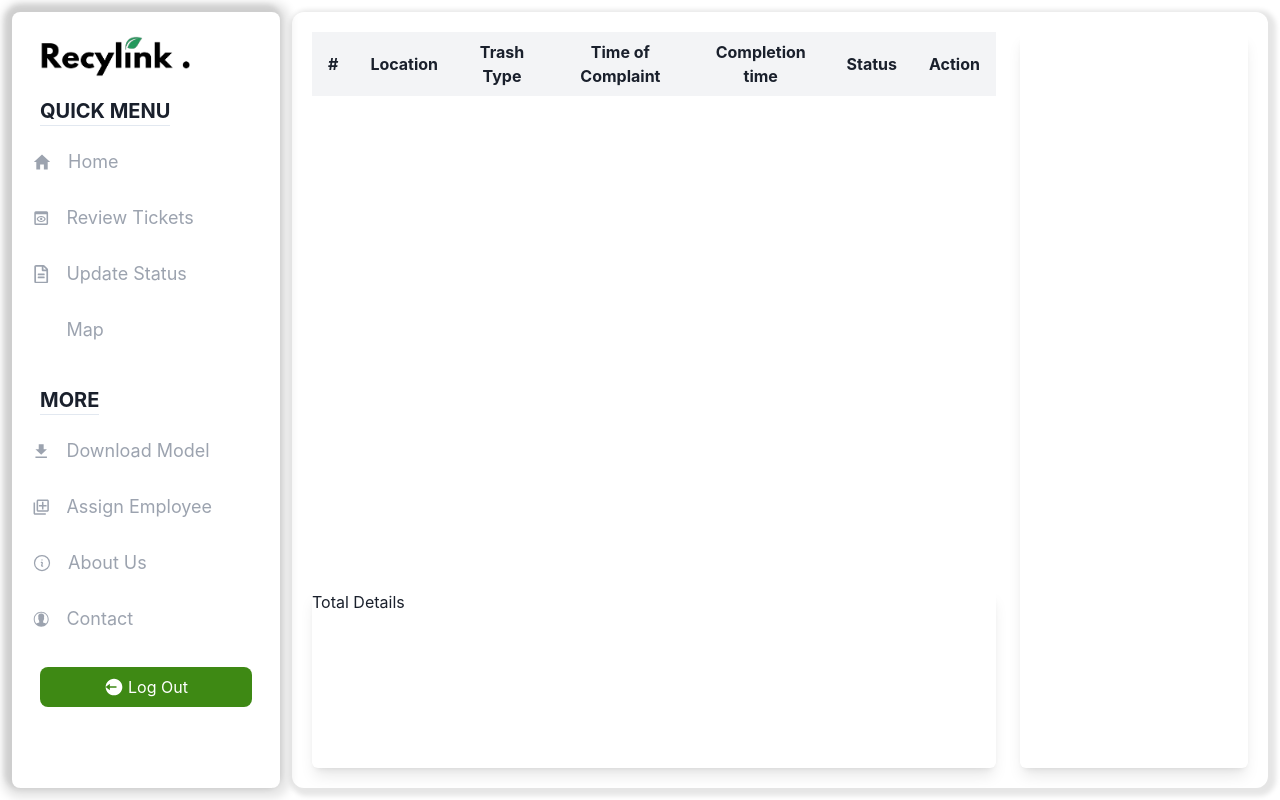
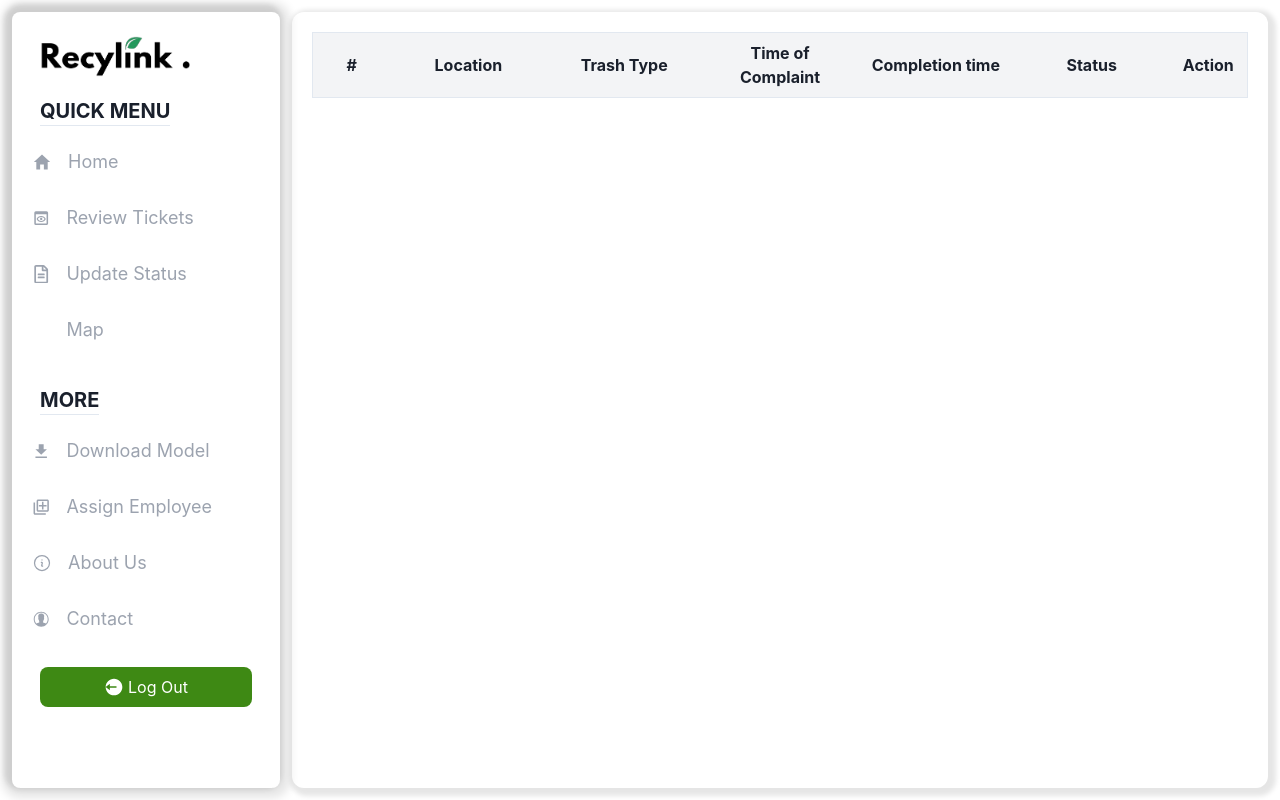
Before and after one commit to Hari-1903/Recylink, a Next.js app: page /Authority/UpdateStatus in a window 1280 px wide. Built offline with nearby package versions, Linux system fonts and the light colour scheme; some icons are missing.

Commit message:
Chore : Changes in Reward Page

```diff
--- a/components/ImageContext.tsx
+++ b/components/ImageContext.tsx
@@ -8,7 +8,7 @@ type ImageDetails = {
   timeOfComplaint: string;
   imageUrl: string;
   location: string;
-  status: 'submitted';
+  status: string;
   api_Response: any;
 };
 
--- a/components/UploadContent.tsx
+++ b/components/UploadContent.tsx
@@ -12,7 +12,7 @@ type ImageDetails = {
     timeOfComplaint: string;
     imageUrl: string;
     location: string;
-    status: 'in-review';
+    status: string;
     api_Response: any;
   };
 
@@ -29,6 +29,7 @@ const UploadContent = () => {
     const [livecapture,setlivecapture] = useState(false);
     const [latitude, setLatitude] = useState("");
     const [longitude, setLongitude] = useState("");
+    const [status,setStatus] = useState("In-Review" as string);
 
     React.useEffect(() => {
         navigator.geolocation.getCurrentPosition(function(position) {
@@ -89,7 +90,7 @@ const UploadContent = () => {
                 timeOfComplaint: currentDate.toLocaleTimeString(),
                 imageUrl: currentImage,
                 location,
-                status: 'In-Review',
+                status: status,
                 api_Response: response.data,
                 }];
                 localStorage.setItem('imageDetails', JSON.stringify(newDetails));
--- a/pages/Authority/Map/index.tsx
+++ b/pages/Authority/Map/index.tsx
@@ -15,10 +15,11 @@ const Map = () => {
       <div className="m-3 rounded-xl relative bg-[rgba(255,255,255,0.5)] shadow-content flex-center ">
         <iframe
           className="h-full w-full rounded-xl m-0 p-0 shadow-[0px_0px_10px_10px_rgb(0,0,0,0.08)]"
-          src="https://www.google.com/maps/embed?pb=!1m18!1m12!1m3!1d7780.768016985912!2d80.0338762915066!3d12.818444099931853!2m3!1f0!2f0!3f0!3m2!1i1024!2i768!4f13.1!3m3!1m2!1s0x3a52f76c93ee2ddd%3A0xe5cb10b4953dc3f7!2sSRM%20INSTITUTE%20OF%20SCIENCE%20AND%20TECHNOLOGY%20MAIN%20CAMPUS!5e0!3m2!1sen!2sin!4v1702645168724!5m2!1sen!2sin"
+          src="https://www.google.com/maps/embed?pb=!1m14!1m12!1m3!1d7612.151735537955!2d78.665489!3d17.4560825!2m3!1f0!2f0!3f0!3m2!1i1024!2i768!4f13.1!5e0!3m2!1sen!2sin!4v1703068283390!5m2!1sen!2sin"
           width='auto'
           height="auto"
-          loading="lazy">
+          loading="lazy"
+          >
         </iframe>
         <button
           onClick={() => window.open(directionsUrl, "_blank")}
--- a/pages/Authority/UpdateStatus/index.tsx
+++ b/pages/Authority/UpdateStatus/index.tsx
@@ -34,6 +34,7 @@ const UpdateStatus: React.FC = () => {
       ...prevTimes,
       [complaintNumber]: new Date().toLocaleString()
     }));
+    // imageDetails.status ==='Done';
   };
 
   return (
@@ -41,56 +42,55 @@ const UpdateStatus: React.FC = () => {
       <div className="bg-black my-3 ml-3 rounded-xl shadow-nav">
         <AuthorityNav />
       </div>
-      <div className="m-3 p-5 rounded-xl relative shadow-content flex flex-col">
-        <div className='grid grid-cols-[0.75fr_0.25fr] grid-rows-[0.75fr_0.25fr] gap-6 h-full'>
+      <div className="m-3 p-5 rounded-xl relative shadow-content flex flex-col overflow-y-scroll">
           <table className="table-auto w-full">
+            <colgroup>
+              <col/>
+              <col className="w-2/12" />
+              <col className="w-2/12" />
+              <col className="w-2/12" />
+              <col className="w-2/12" />
+              <col className="w-2/12" />
+              <col className="w-1/12" />
+            </colgroup>
             <thead>
-              <tr className="bg-gray-100">
-                <th className="px-4 py-2">#</th>
-                <th className="px-4 py-2">Location</th>
-                <th className="px-4 py-2">Trash Type</th>
-                <th className="px-4 py-2">Time of Complaint</th>
-                <th className="px-4 py-2">Completion time</th>
-                <th className="px-4 py-2">Status</th>
-                <th className="px-4 py-2">Action</th>
+              <tr className="bg-gray-100 border">
+                <th className="p-2">#</th>
+                <th className="p-2">Location</th>
+                <th className="p-2">Trash Type</th>
+                <th className="p-2">Time of Complaint</th>
+                <th className="p-2">Completion time</th>
+                <th className="p-2">Status</th>
+                <th className="p-2">Action</th>
+                {/* <th className="p-2">Upload</th> */}
               </tr>
             </thead>
             <tbody>
               {imageDetails.map((detail, index) => (
                 <tr key={detail.complaintNumber} className="hover:bg-gray-50">
-                  <td className="border px-4 py-2">{index + 1}</td>
-                  <td className="border px-4 py-2">{detail.location}</td>
-                  <td className="border px-4 py-2">
+                  <td className="border p-2">{index + 1}</td>
+                  <td className="border p-2">{detail.location}</td>
+                  <td className="border p-2">
                     {detail.api_Response.predictions.map((pred, idx) => (
                       <React.Fragment key={idx}>
                         {pred.class}{idx !== detail.api_Response.predictions.length - 1 ? ', ' : ''}
                       </React.Fragment>
                     ))}
                   </td>
-                  <td className="border px-4 py-2">{detail.timeOfComplaint}</td>
-                  <td className="border px-4 py-2">{completionTimes[detail.complaintNumber]}</td>
-                  <td className="border px-4 py-2">{detail.status}</td>
-                  <td className="border px-4 py-2">
-                    <div className='flex-center gap-1'>
-                      <button className='text-s bg-green-500 p-2 rounded-3xl' onClick={() => handledone(detail.complaintNumber)}>Done</button>
-                      <button className='text-s bg-red-500 p-2 rounded-3xl'>Spam</button>
+                  <td className="border p-2">{detail.timeOfComplaint}</td>
+                  <td className="border p-2">{completionTimes[detail.complaintNumber]}</td>
+                  <td className="border p-2">{detail.status}</td>
+                  <td className="border p-2">
+                    <div className='flex-center gap-2 p-2'>
+                      <button className='text-s bg-green-500 p-2 rounded-2xl hover:scale-110 transition-all duration-200 ease-in-out' onClick={() => handledone(detail.complaintNumber)}>Done</button>
+                      <button className='text-s bg-red-500 p-2 rounded-2xl hover:scale-110 duration-200 ease-in-out'>Spam</button>
                     </div>
                   </td>
                 </tr>
               ))}
             </tbody>
           </table>
-          <div className='h-full rounded-md row-span-2 shadow-lg'>
-            {/* Placeholder for Graph Component */}
-            {/* <Text>Some Graph</Text> */}
-          </div>
-
-          <div className='h-full rounded-md shadow-lg'>
-            {/* Placeholder for Total Details Component */}
-            <Text>Total Details </Text>
-          </div>
         </div>
-      </div>
     </div>
   );
 };
--- a/pages/User/Rewards/index.tsx
+++ b/pages/User/Rewards/index.tsx
@@ -4,14 +4,12 @@ import { RxAvatar } from "react-icons/rx";
 import MobileNav from '@/components/MobileNav';
 import { useImage } from '@/components/ImageContext';
 
+
 const Rewards = () => {
-    const { imageDetails } = useImage();
+    const { imageDetails, setImageDetails } = useImage();
 
-    let calculatedPoints = 0;
-    if (imageDetails.length > 0 && imageDetails[imageDetails.length - 1].status === 'done') {
-      const lastComplaintNumber = imageDetails[imageDetails.length - 1].complaintNumber;
-      calculatedPoints = lastComplaintNumber * 20;
-    }
+    const lastComplaintNumber =imageDetails.length > 0 ? imageDetails[imageDetails.length - 1].complaintNumber : 0;
+    const calculatedPoints = lastComplaintNumber * 20;
 
     const rewards = [
         {
@@ -62,7 +60,7 @@ const Rewards = () => {
             </div>
             <div className='font-bold text-lg'>CLAIM MY POINTS</div>
         {/* Rewards Cards */}
-                <section className="rewards grid grid-cols-3 gap-4 p-6 overflow-y-auto">
+                <section className="rewards grid grid-cols-1 md:grid-cols-2 lg:grid-cols-3 gap-4 p-6 ">
                     {rewards.map((reward, index) => (
                         <RewardCard key={index} title={reward.title} points={reward.points} description={reward.description} expiry={reward.expiry} />
                     ))}
@@ -81,7 +79,7 @@ interface RewardCardProps {
 
 const RewardCard: React.FC<RewardCardProps> = ({ title, points, description, expiry}) => {
     return (
-      <div className="max-w-sm rounded shadow-xl bg-white p-6 over">
+      <div className="max-w-sm rounded overflow-hidden shadow-xl bg-white p-6">
         <h3 className="text-lg font-bold mb-2">{title}</h3>
         <p className="text-gray-700 text-base mb-4">{description}</p>
         <p className="text-gray-700 text-base mb-4"><span className='font-semibold'>Expiry: </span>{expiry}</p>
```
